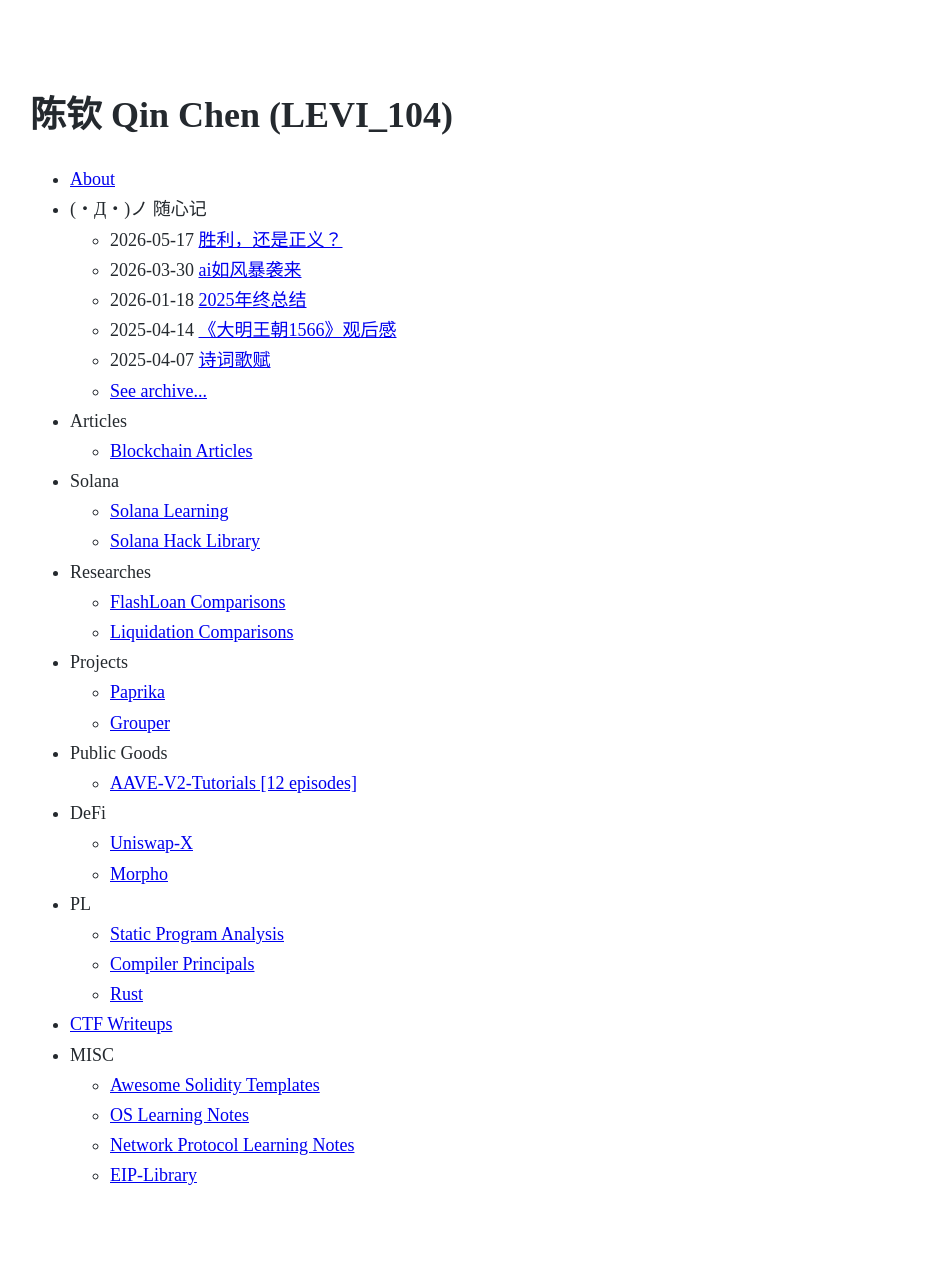
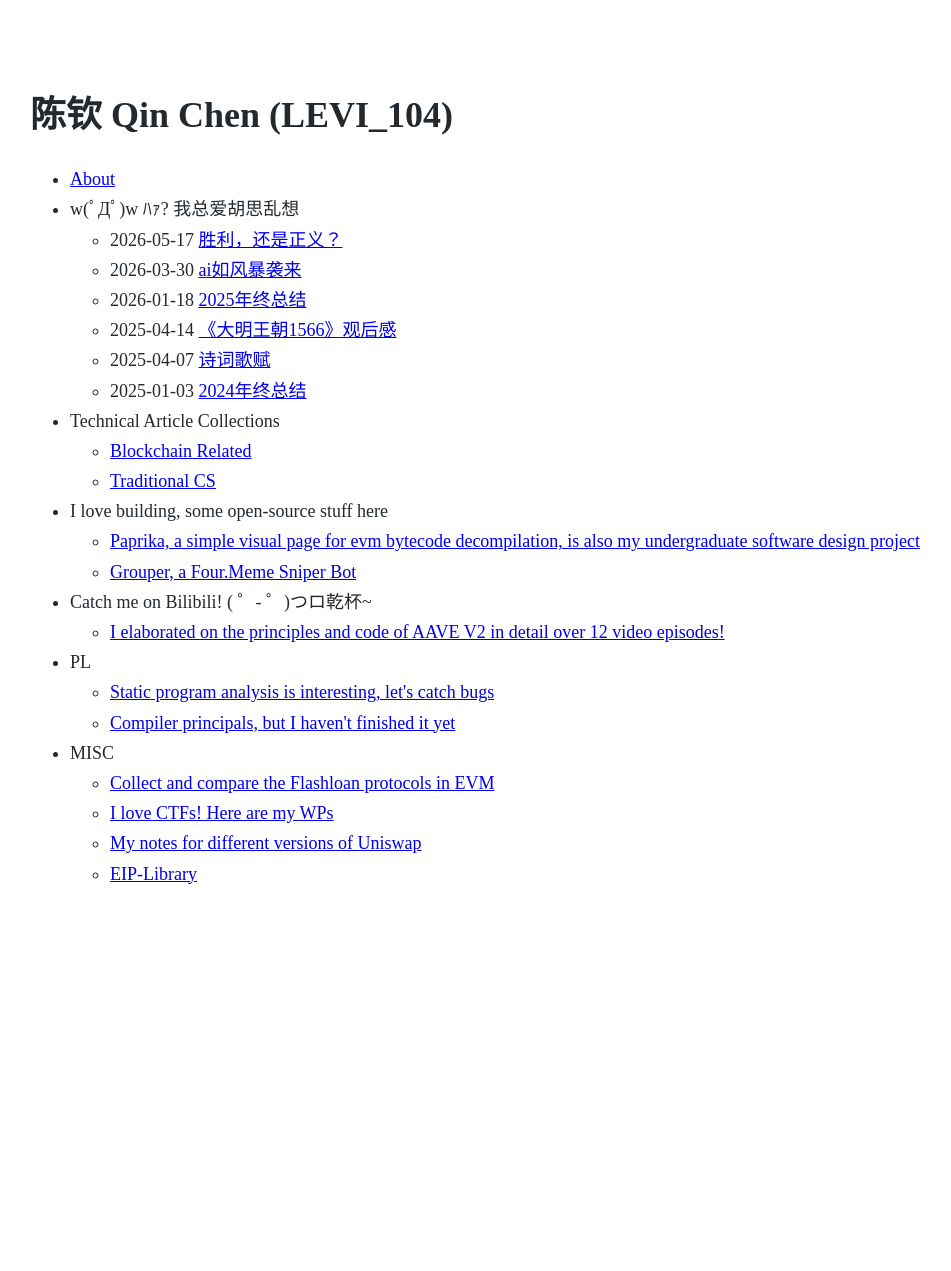
Before and after one commit to chen4903/chen4903.github.io, a Jekyll site: the page built from index.md, in a window 1280 px wide. Shown: the whole page, without its empty margins (2-953 px from the left). Built offline with Jekyll 4.4.1, drawn with Linux system fonts in a browser that asks for light colours; after the commit the page ends 970 px from its top, so only the background shows below that.

Commit message:
chore: update the main page

```diff
--- a/_data/menu.yml
+++ b/_data/menu.yml
@@ -5,76 +5,47 @@ entries:
   - title: About
     url: about
 
-  - title: (・Д・)ノ 随心记
+  - title: w(ﾟДﾟ)w ﾊｧ? 我总爱胡思乱想
     post_list:
       category: articles
-      limit: 5
+      limit: 10
       show_more: true
       show_more_text: See archive...
       show_more_url: article-archive.html
 
-  - title: Articles
+  - title: Technical Article Collections
     entries:
-      - title: Blockchain Articles
+      - title: Blockchain Related
         url: https://github.com/chen4903/technical-article/tree/main/blockchain
+      - title: Traditional CS
+        url: https://github.com/chen4903/technical-article/tree/main/web2
 
-  # - title: Blockchain Attack Events Analysis(private)
-  #   url: https://github.com/chen4903/blockchain-attack-analysis/tree/main
+  - title: I love building, some open-source stuff here
+    entries:
+      - title: Paprika, a simple visual page for evm bytecode decompilation, is also my undergraduate software design project
+        url: https://github.com/chen4903/paprika-backend
+      - title: Grouper, a Four.Meme Sniper Bot
+        url: https://github.com/b1ockk/grouper
 
-  - title: Solana
+  - title: Catch me on Bilibili! ( ゜- ゜)つロ乾杯~
     entries:
-      - title: Solana Learning
-        url: https://github.com/chen4903/Index-Solana
-      - title: Solana Hack Library
-        url: https://github.com/chen4903/solana-hack-library
-
-  - title: Researches
-    entries:
-      - title: FlashLoan Comparisons
-        url: https://github.com/chen4903/FlashLoan-Comparisons
-      - title: Liquidation Comparisons
-        url: https://github.com/chen4903/Liquidation-Comparisons
-
-  - title: Projects
-    entries:
-      - title: Paprika
-        url: https://github.com/chen4903/paprika-backend
-      - title: Grouper
-        url: https://github.com/chen4903/grouper
-
-  - title: Public Goods
-    entries:
-      - title: AAVE-V2-Tutorials [12 episodes]
+      - title: I elaborated on the principles and code of AAVE V2 in detail over 12 video episodes!
         url: https://www.bilibili.com/video/BV1DE3ozdEDk/?spm_id_from=333.1387.upload.video_card.click&vd_source=0cc0401ee122346d6680e90658b0ed1a
-
-  - title: DeFi
-    entries:
-      - title: Uniswap-X
-        url: https://github.com/chen4903/uniswap-learn
-      # - title: AAVE-X(private)
-      #   url: https://github.com/chen4903/aave-v2-foundry
-      - title: Morpho
-        url: https://github.com/chen4903/Morpho-library
 
   - title: PL
     entries:
-      - title: Static Program Analysis
+      - title: Static program analysis is interesting, let's catch bugs
         url: https://github.com/chen4903/Static-Program-Analysis
-      - title: Compiler Principals
+      - title: Compiler principals, but I haven't finished it yet
         url: https://github.com/chen4903/compiler-principles
-      - title: Rust
-        url: https://github.com/chen4903/Index-Rust
-
-  - title: CTF Writeups
-    url: https://github.com/chen4903/CTFs-Writeup
 
   - title: MISC
     entries:
-      - title: Awesome Solidity Templates
-        url: https://github.com/chen4903/awesome-solidity-template
-      - title: OS Learning Notes
-        url: https://github.com/chen4903/OS
-      - title: Network Protocol Learning Notes
-        url: https://github.com/chen4903/networkProtocol
+      - title: Collect and compare the Flashloan protocols in EVM
+        url: https://github.com/chen4903/FlashLoan-Comparisons
+      - title: I love CTFs! Here are my WPs
+        url: https://github.com/chen4903/CTFs-Writeup
+      - title: My notes for different versions of Uniswap
+        url: https://github.com/chen4903/uniswap-learn
       - title: EIP-Library
         url: https://github.com/chen4903/eip-library
```
